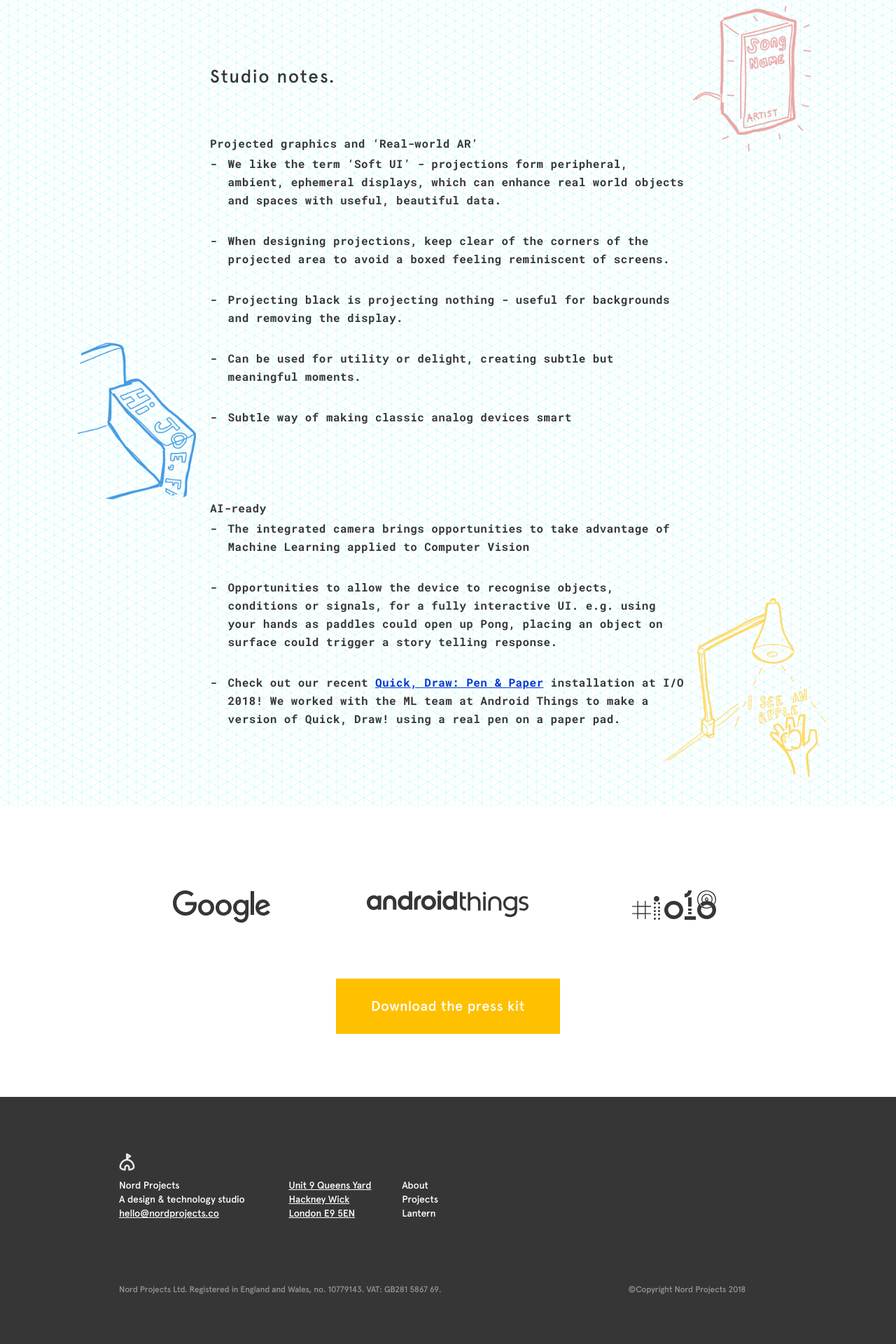
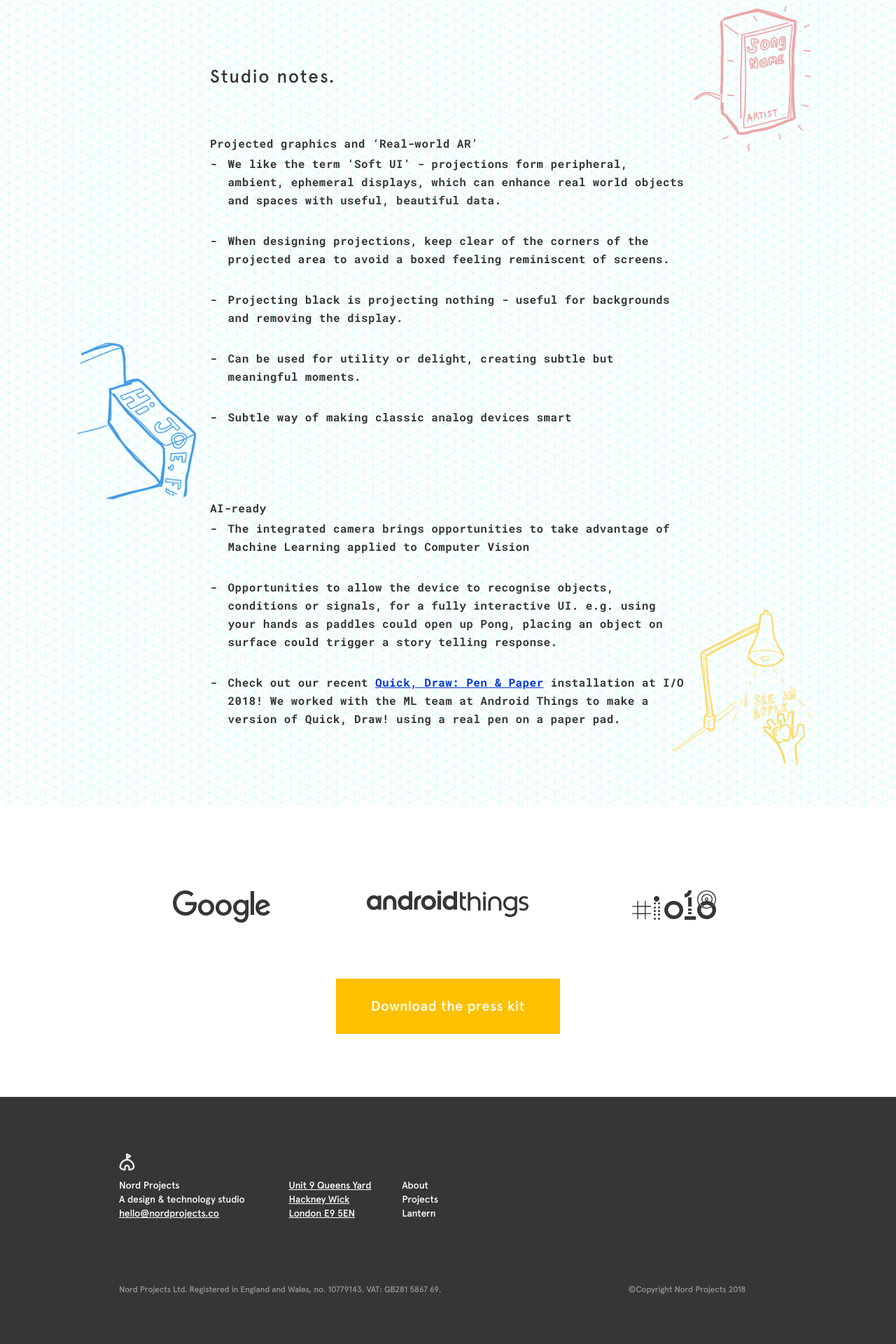
Before and after one commit to teguhpl/nordprojects.github.io, a Jekyll site: the page built from lantern/channels.html, in a window 1280 px wide. Shown: the part 4119-6039 px from the top of the page at 70% size. Built offline with Jekyll 4.4.1, drawn with Linux system fonts in a browser that asks for light colours.

Commit message:
Help out the doodles on small desktop sizes

```diff
--- a/lantern/channels.html
+++ b/lantern/channels.html
@@ -484,9 +484,8 @@ custom_css: ./style.css
       <div class="studio-notes-doodle-anchor-right hidden-xs">
         <img src="img/studio-notes-doodle-vision.png"
              data-desktop-style="width: 230px;
-                                 max-width: 230px;
                                  top: -90px;
-                                 left: -30px;">
+                                 left: -20px;">
       </div>
       <div class="spacer" style="height: 30px"></div>
     </div>
--- a/lantern/style.css
+++ b/lantern/style.css
@@ -96,8 +96,15 @@
     position: absolute;
     top: 0;
     transform: translate(0, -50%);
-    max-width: 180px;
+    max-width: 200px;
 }
+@media (min-width: 768px) and (max-width: 1000px) { /* only small desktop */
+    .studio-notes {
+        padding-left: 120px;
+        padding-right: 120px;
+    }
+}
+
 .studio-notes-doodle-anchor-left > * {
     right: 50px;
 }
```
